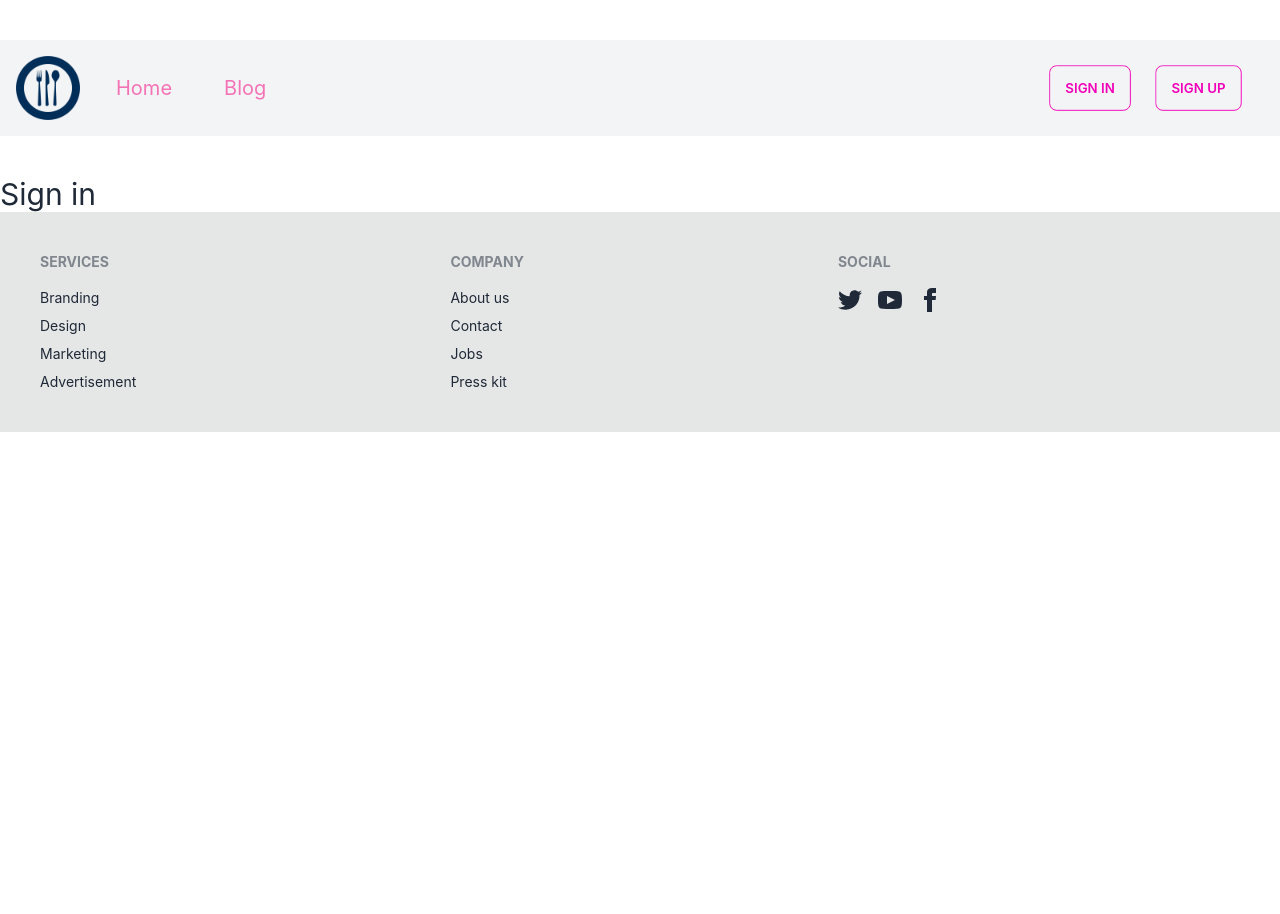
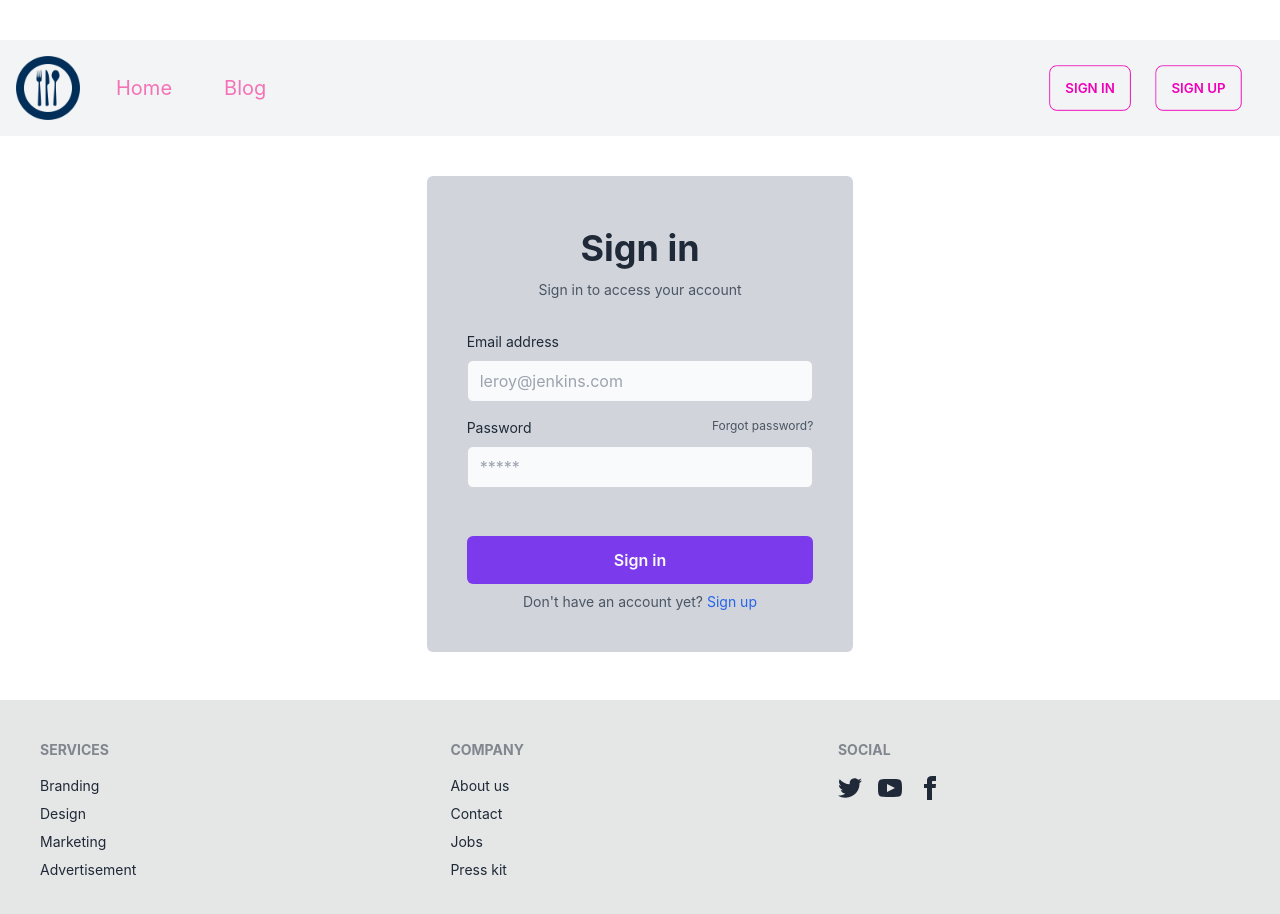
Before and after one commit to Mamun-Ashraf/smart-chef-client, a React (Create React App) app: page /signin in a window 1280 px wide. Shown: the top 914 px of the page. Before the commit the page ends 800 px from the top, so only its background shows below. Built offline with nearby package versions, Linux system fonts and the light colour scheme; no server answers.

Commit message:
added environment variables

```diff
--- a/src/Pages/Home/Services/ServiceDetails.js
+++ b/src/Pages/Home/Services/ServiceDetails.js
@@ -17,7 +17,6 @@ const ServiceDetails = () => {
 
     const handleReview = event => {
         event.preventDefault();
-        // const review = event.target.review.value;
         event.target.reset();
 
         fetch('http://localhost:5000/review', {
--- a/src/Pages/SignIn/SignIn.js
+++ b/src/Pages/SignIn/SignIn.js
@@ -1,10 +1,59 @@
-import React from 'react';
+
+import { useContext } from 'react';
+import { Link } from 'react-router-dom';
+import { AuthContext } from '../../contexts/AuthProvider/AuthProvider';
 
 const SignIn = () => {
+
+    const { signin } = useContext(AuthContext);
+
+    const handleSignIn = event => {
+        event.preventDefault()
+        const form = event.target;
+        const email = form.email.value;
+        const password = form.password.value;
+        // const user = { email, password }
+        // console.log(user);
+        // form.reset();
+
+        signin(email, password)
+            .then(result => {
+                const user = result.user;
+                console.log(user);
+            })
+            .catch(err => console.error(err));
+    }
     return (
         <div>
-            <h2 className="text-3xl">Sign in</h2>
-        </div>
+            <div className="flex flex-col w-1/3 mx-auto p-6 rounded-md sm:p-10 bg-gray-300 text-gray-800 mb-12">
+                <div className="mb-8 text-center">
+                    <h1 className="my-3 text-4xl font-bold">Sign in</h1>
+                    <p className="text-sm text-gray-600">Sign in to access your account</p>
+                </div>
+                <form onSubmit={handleSignIn} noValidate="" action="" className="space-y-12 ng-untouched ng-pristine ng-valid">
+                    <div className="space-y-4">
+                        <div>
+                            <label htmlFor="email" className="block mb-2 text-sm">Email address</label>
+                            <input type="email" name="email" id="email" placeholder="leroy@jenkins.com" className="w-full px-3 py-2 border rounded-md border-gray-300 bg-gray-50 text-gray-800" />
+                        </div>
+                        <div>
+                            <div className="flex justify-between mb-2">
+                                <label htmlFor="password" className="text-sm">Password</label>
+                                <a rel="noopener noreferrer" href="#" className="text-xs hover:underline text-gray-600">Forgot password?</a>
+                            </div>
+                            <input type="password" name="password" id="password" placeholder="*****" className="w-full px-3 py-2 border rounded-md border-gray-300 bg-gray-50 text-gray-800" />
+                        </div>
+                    </div>
+                    <div className="space-y-2">
+                        <div>
+                            <input type="submit" value="Sign in" className="w-full px-8 py-3 font-semibold rounded-md bg-violet-600 text-gray-50" />
+                        </div>
+                        <p className="px-6 text-sm text-center text-gray-600">Don't have an account yet?  <Link to='/signup' className='text-blue-600'>Sign up</Link>
+                        </p>
+                    </div>
+                </form>
+            </div >
+        </div >
     );
 };
 
--- a/src/Pages/SignUp/SignUp.js
+++ b/src/Pages/SignUp/SignUp.js
@@ -1,9 +1,59 @@
-import React from 'react';
+
+import { useContext } from 'react';
+import { Link } from 'react-router-dom';
+import { AuthContext } from '../../contexts/AuthProvider/AuthProvider';
 
 const SignUp = () => {
+
+    const { createUser } = useContext(AuthContext)
+
+    const handleSignUp = event => {
+        event.preventDefault()
+        const form = event.target;
+        const name = form.name.value;
+        const email = form.email.value;
+        const password = form.password.value;
+        // const user = { name, email, password }
+        // console.log(user);
+        // form.reset();
+
+        createUser(email, password)
+            .then(result => {
+                const user = result.user;
+                console.log(user)
+            })
+            .catch(err => console.error(err))
+    }
     return (
         <div>
-            <h2 className="text-3xl">Sign up</h2>
+            <div className="flex flex-col w-1/3 mx-auto p-6 rounded-md sm:p-10 bg-gray-300 text-gray-800 mb-12">
+                <h1 className="mb-8 text-4xl font-bold text-center">Sign up</h1>
+                <form onSubmit={handleSignUp} noValidate="" action="" className="space-y-12 ng-untouched ng-pristine ng-valid">
+                    <div className="space-y-4">
+                        <div>
+                            <label htmlFor="name" className="block mb-2 text-sm">Name</label>
+                            <input type="text" name="name" id="name" placeholder="Your name" className="w-full px-3 py-2 border rounded-md border-gray-300 bg-gray-50 text-gray-800" />
+                        </div>
+                        <div>
+                            <label htmlFor="email" className="block mb-2 text-sm">Email address</label>
+                            <input type="email" name="email" id="email" placeholder="leroy@jenkins.com" className="w-full px-3 py-2 border rounded-md border-gray-300 bg-gray-50 text-gray-800" />
+                        </div>
+                        <div>
+                            <div className='mb-2'>
+                                <label htmlFor="password" className="text-sm">Password</label>
+                            </div>
+                            <input type="password" name="password" id="password" placeholder="*****" className="w-full px-3 py-2 border rounded-md border-gray-300 bg-gray-50 text-gray-800" />
+                        </div>
+                    </div>
+                    <div className="space-y-2">
+                        <div>
+                            <input type="submit" value="Sign up" className="w-full px-8 py-3 font-semibold rounded-md bg-violet-600 text-gray-50" />
+                        </div>
+                        <p className="px-6 text-sm text-center text-gray-600">Already have an account?  <Link to='/signin' className='text-blue-600'>Sign in</Link>
+                        </p>
+                    </div>
+                </form>
+            </div>
         </div>
     );
 };
--- a/src/contexts/AuthProvider/AuthProvider.js
+++ b/src/contexts/AuthProvider/AuthProvider.js
@@ -0,0 +1,51 @@
+import React, { createContext, useEffect, useState } from 'react';
+import { createUserWithEmailAndPassword, getAuth, onAuthStateChanged, signInWithEmailAndPassword, signOut } from 'firebase/auth';
+import app from '../../firebase/firebase.config';
+
+export const AuthContext = createContext();
+const auth = getAuth(app)
+
+const AuthProvider = ({ children }) => {
+
+    const [user, setUser] = useState(null);
+    const [loading, setLoading] = useState(true);
+
+    const createUser = (email, password) => {
+        return createUserWithEmailAndPassword(auth, email, password)
+    }
+
+    const signin = (email, password) => {
+        return signInWithEmailAndPassword(auth, email, password)
+    }
+
+    const logout = () => {
+        return signOut(auth)
+    }
+
+    useEffect(() => {
+        const unsubscribe = onAuthStateChanged(auth, currentUser => {
+            console.log(currentUser);
+            setUser(currentUser);
+        });
+
+        return () => {
+            return unsubscribe();
+        }
+    }, [])
+
+    const authInfo = {
+        user,
+        loading,
+        createUser,
+        signin,
+        logout
+    }
+
+    return (
+        <AuthContext.Provider value={authInfo}>
+            {children}
+        </AuthContext.Provider>
+    );
+};
+
+export default AuthProvider;
--- /dev/null
+++ b/src/firebase/firebase.config.js
@@ -0,0 +1,18 @@
+// Import the functions you need from the SDKs you need
+import { initializeApp } from "firebase/app";
+// TODO: Add SDKs for Firebase products that you want to use
+// https://firebase.google.com/docs/web/setup#available-libraries
+
+// Your web app's Firebase configuration
+const firebaseConfig = {
+    apiKey: process.env.REACT_APP_apiKey,
+    authDomain: process.env.REACT_APP_authDomain,
+    projectId: process.env.REACT_APP_projectId,
+    storageBucket: process.env.REACT_APP_storageBucket,
+    messagingSenderId: process.env.REACT_APP_messagingSenderId,
+    appId: process.env.REACT_APP_appId
+};
+
+// Initialize Firebase
+const app = initializeApp(firebaseConfig);
+export default app;
--- a/src/index.js
+++ b/src/index.js
@@ -3,11 +3,14 @@ import ReactDOM from 'react-dom/client';
 import './index.css';
 import App from './App';
 import reportWebVitals from './reportWebVitals';
+import AuthProvider from './contexts/AuthProvider/AuthProvider';
 
 const root = ReactDOM.createRoot(document.getElementById('root'));
 root.render(
   <React.StrictMode>
-    <App />
+    <AuthProvider>
+      <App />
+    </AuthProvider>
   </React.StrictMode>
 );
 
```
